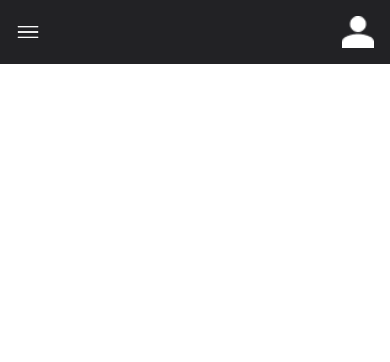
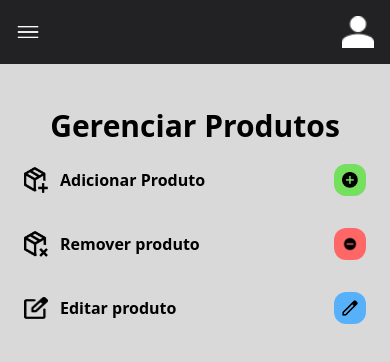
Before and after one commit to pabloknapp/Stockit, a React (Vite) app: page /home in a window 390 px wide. Shown: the top 362 px of the page. Built offline with nearby package versions, Linux system fonts and the light colour scheme.

Commit message:
criei a tela de gerenciar produtos responsiva

```diff
--- a/src/App.jsx
+++ b/src/App.jsx
@@ -1,5 +1,6 @@
 import './App.css'
 import Menu from './Components/Menu'
+import GerenciarProdutos from './Pages/GerenciarProdutos'
 import Home from './Pages/Home'
 import './Styles/Variables.css'
 
@@ -9,8 +10,9 @@ function App() {
 
   return (
     <>
-        <Menu />
-        {/* <Home /> */}
+        { <Menu />}
+        {/* {<Home />} */ }
+         {<GerenciarProdutos/>}
     </>
   )
 }
--- a/src/Components/Menu.jsx
+++ b/src/Components/Menu.jsx
@@ -60,7 +60,7 @@
             </ul>
           </aside>
         <header>
-          <nav className="flex justify-between items-center bg-cinza-escuro p-4 block md:hidden">
+          <nav className="flex justify-between items-center bg-cinza-escuro p-4  md:hidden">
             <button onClick={abrirMenu}>
               <img src={IconsBurguer} alt="" className="w-6 h-6" />
             </button>
--- /dev/null
+++ b/src/Pages/GerenciarProdutos.jsx
@@ -0,0 +1,58 @@
+import Menu from '../Components/Menu'
+import '../Styles/Variables.css'
+import IconsCaixa3 from '../Assets/Icons/icon-caixa3.png'
+import IconsCaixa2 from '../Assets/Icons/icon-caixa2.png'
+import IconsPlanilha from '../Assets/Icons/icon-planilha.png'
+import IconsMais from '../Assets/Icons/icon-mais2.png'
+import IconsMenos from '../Assets/Icons/icons-menos.png'
+import IconsCaneta from '../Assets/Icons/icon-caneta.png'
+
+
+
+function GerenciarProdutos() {
+return (
+    <>
+    <menu/>
+
+    <div className="flex h-screen">
+        <main className="bg-cinza min-h-screen w-full md:ml-[16rem]  p-6 md:p-12">
+            <h1 className="text-3xl p-5 text-center md:text-left font-bold block ">Gerenciar Produtos</h1>
+
+            <ul className="flex flex-col gap-8">
+                <li className="flex items-center justify-between md:justify-between">
+                <div className="flex items-center gap-3">
+                    <img src={IconsCaixa3} alt="" className="w-6" />
+                    <p className="text-base md:text-2xl font-bold">Adicionar Produto</p>
+                </div>
+                    <button className="bg-verde-botao rounded-xl p-2 md:p-3 hover:scale-105 transition cursor-pointer">
+                        <img src={IconsMais} alt="" className="w-4 md:w-5" />
+                    </button>
+                </li>
+
+                <li className="flex items-center justify-between md:justify-between">
+                <div className="flex items-center gap-3">
+                    <img src={IconsCaixa2} alt="" className="w-6" />
+                    <p className="text-base md:text-2xl font-bold">Remover produto</p>
+                </div>
+                    <button className="bg-vermelho-botao rounded-xl p-2 md:p-3 hover:scale-105 transition cursor-pointer">
+                        <img src={IconsMenos} alt="" className="w-4 md:w-5" />
+                    </button>
+                </li>
+
+                <li className="flex items-center justify-between md:justify-between">
+                <div className="flex items-center gap-3">
+                    <img src={IconsPlanilha} alt="" className="w-6" />
+                    <p className="text-base md:text-2xl font-bold">Editar produto</p>
+                </div>
+                    <button className="bg-azul-botao rounded-xl p-2 md:p-3 hover:scale-105 transition cursor-pointer">
+                        <img src={IconsCaneta} alt="" className="w-4 md:w-5" />
+                    </button>
+                </li>
+            </ul>
+        </main>
+    </div>
+    </>
+)
+}
+
+export default GerenciarProdutos
--- a/src/Pages/Home.jsx
+++ b/src/Pages/Home.jsx
@@ -5,6 +5,7 @@ function Home() {
 
   return (
     <>
+    <Menu/>
         <main className='ml-[25vw] mr-[15vw] flex flex-col gap-7 hiddden md:block'>
                 <h1 className='text-[45px] mt-[5vh]'>Visão geral</h1>
                 <div className='flex items-center gap-50'>
@@ -26,7 +27,7 @@ function Home() {
                 </div>
         </main>
     </>
-  )
+)
 }
 
 export default Home
--- a/src/Styles/Variables.css
+++ b/src/Styles/Variables.css
@@ -2,7 +2,7 @@
 
 @theme {
     --color-cinza-escuro: #222225;
-    --color-bege: #D9D9D9;
+    --color-cinza: #D9D9D9;
     --color-azul-botao: #57B1FA;
     --color-vermelho-botao: #FF6767;
     --color-verde-botao: #74E05E;
```
Also changed, not shown: src/Assets/Icons/icon-caneta.png, src/Assets/Icons/icons-menos.png (added).
